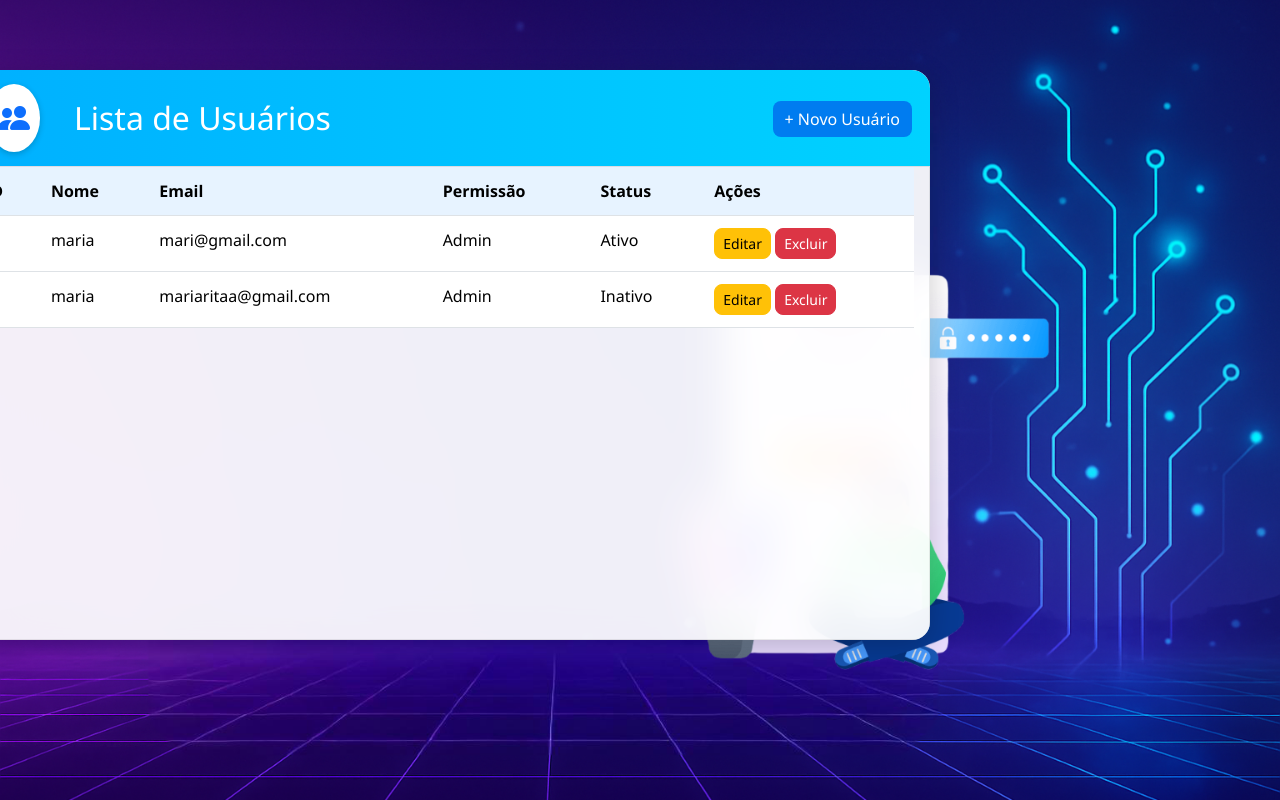
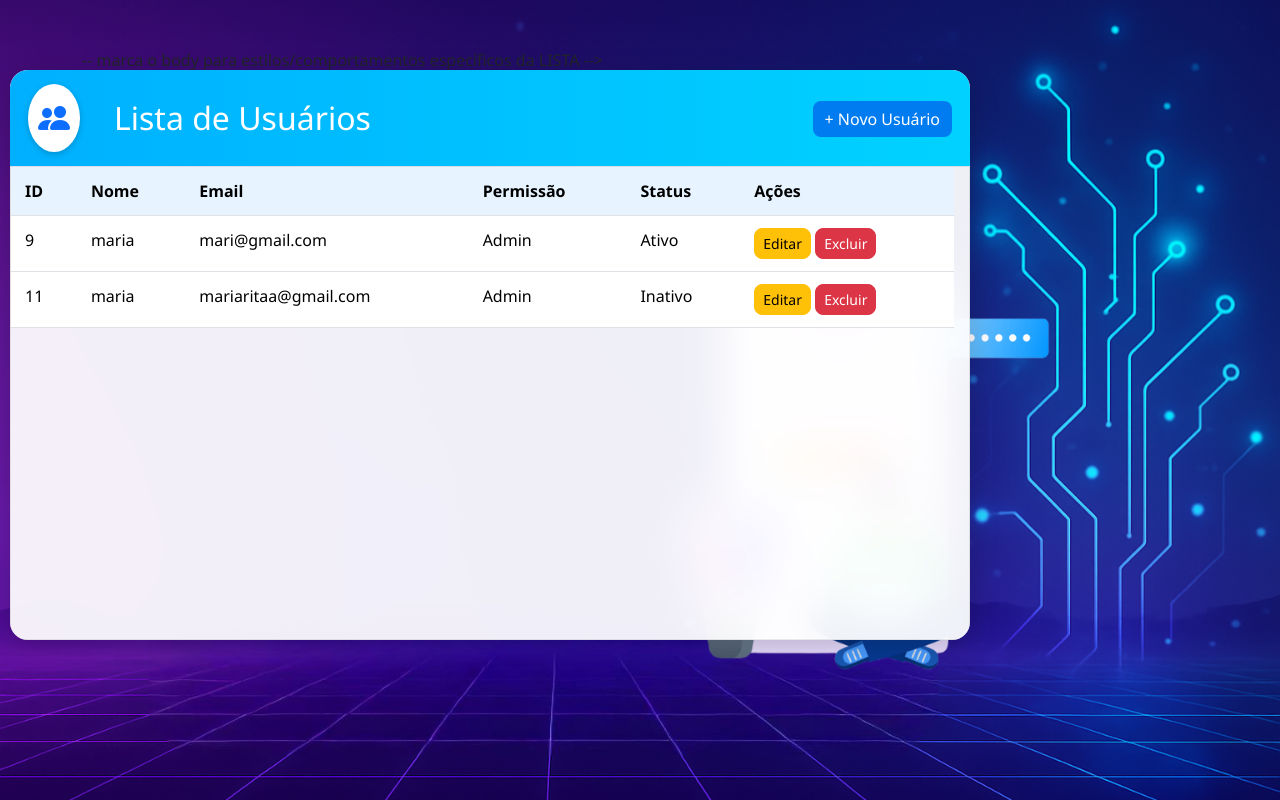
Before and after one commit to codebyrita/cadastro_usuarios, a Flask app: page / in a window 1280 px wide. Run offline with Flask 3, Linux system fonts and the light colour scheme; data comes from the database, SQL or seed files in the repository.

Commit message:
Ajustes de posicoes no layout

```diff
--- a/static/style.css
+++ b/static/style.css
@@ -300,3 +300,57 @@
   position: fixed !important;
   left: calc(var(--card-left) + var(--edit-left-adjust)) !important;
 }
+
+
+/* ===== HOTFIX RENDER: travar posições por página ===== */
+/* Ajuste fino aqui: troque os px se quiser mais/menos à esquerda. */
+:root{
+  --top-fixed: 70px;
+  --create-left: 260px;  /* Cadastro */
+  --list-left: 10px;     /* Lista (você usou -250px de ajuste = ~10px final) */
+  --edit-left: 10px;     /* Editar idem */
+}
+
+/* Cadastro – fica como no local */
+body.page-create .card{
+  position: fixed !important;
+  top: var(--top-fixed) !important;
+  left: var(--create-left) !important;
+  width: min(960px, 92vw) !important;
+}
+
+/* Lista – mesma posição do que você gostou e com scroll visível */
+body.page-list .card-list{
+  position: fixed !important;
+  top: var(--top-fixed) !important;
+  left: var(--list-left) !important;
+  width: min(960px, 92vw) !important;
+  height: calc(100vh - var(--top-fixed) - var(--card-bottom-gap)) !important;
+  display: flex !important;
+  flex-direction: column !important;
+  overflow: hidden !important; /* o container não rola */
+}
+body.page-list .custom-header + *{
+  flex: 1 1 auto !important;
+  min-height: 0 !important;
+  overflow-y: auto !important;   /* a área da tabela rola */
+}
+body.page-list .table-scroll{
+  min-height: 320px !important;  /* a barrinha já aparece “vazia” */
+  overflow-y: auto !important;
+}
+
+/* Editar – igual à lista (mais à esquerda) e com rolagem só no corpo */
+body.page-edit .card-edit{
+  position: fixed !important;
+  top: var(--top-fixed) !important;
+  left: var(--edit-left) !important;
+  width: min(960px, 92vw) !important;
+  height: calc(100vh - var(--top-fixed) - var(--card-bottom-gap)) !important;
+  overflow: hidden !important;   /* card não rola */
+}
+body.page-edit .edit-scroll{
+  flex: 1 1 auto;
+  min-height: 0;
+  overflow-y: auto !important;   /* conteúdo rola */
+}
--- a/templates/base.html
+++ b/templates/base.html
@@ -12,7 +12,7 @@
   <!-- Favicon -->
   <link rel="icon" href="https://cdn-icons-png.flaticon.com/512/1077/1077063.png" type="image/png">
   <!-- Seu CSS -->
-<link rel="stylesheet" href="{{ url_for('static', filename='style.css') }}?v=5.6">
+  <link rel="stylesheet" href="{{ url_for('static', filename='style.css') }}?v=3.4">
 
 
 
--- a/templates/index.html
+++ b/templates/index.html
@@ -3,8 +3,11 @@
 {% block title %}Lista de Usuários{% endblock %}
 
 {% block content %}
-<!-- marca o body para estilos/comportamentos específicos da LISTA -->
+
+<body>
+-- marca o body para estilos/comportamentos específicos da LISTA -->
 <script>document.body.classList.add('page-list');</script>
+
 
 <div class="card-list">
   <div class="custom-header">
```
